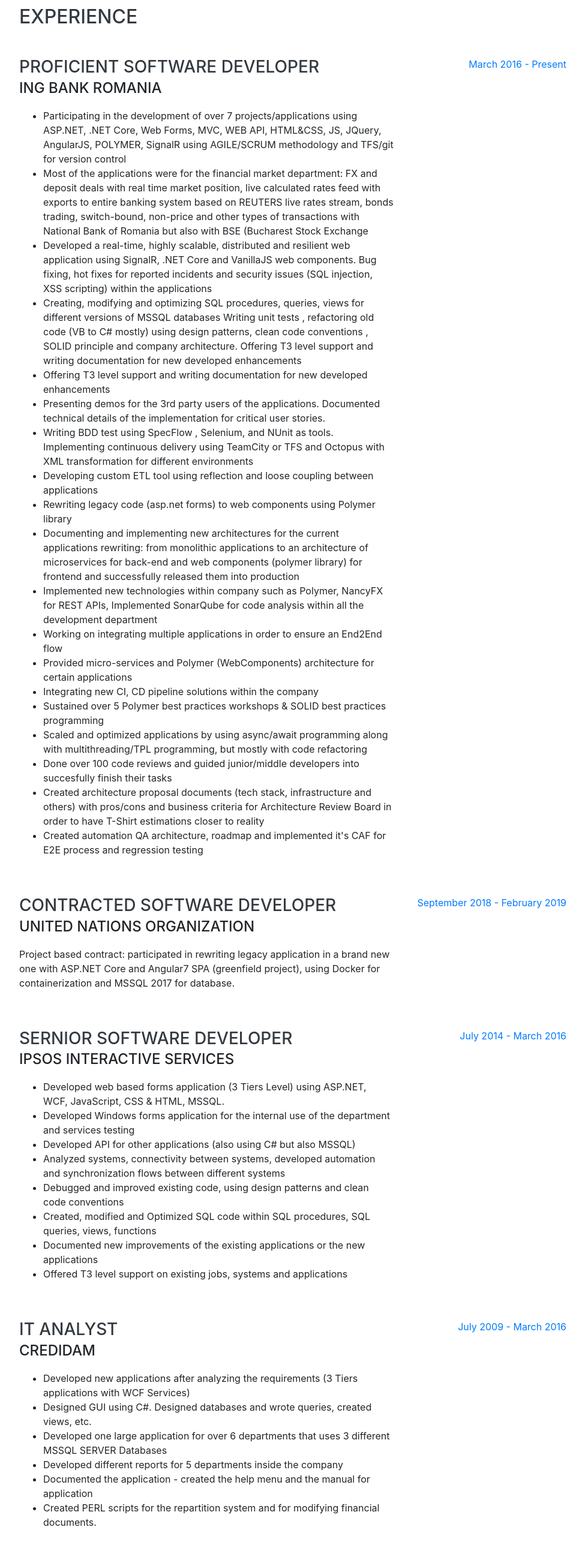
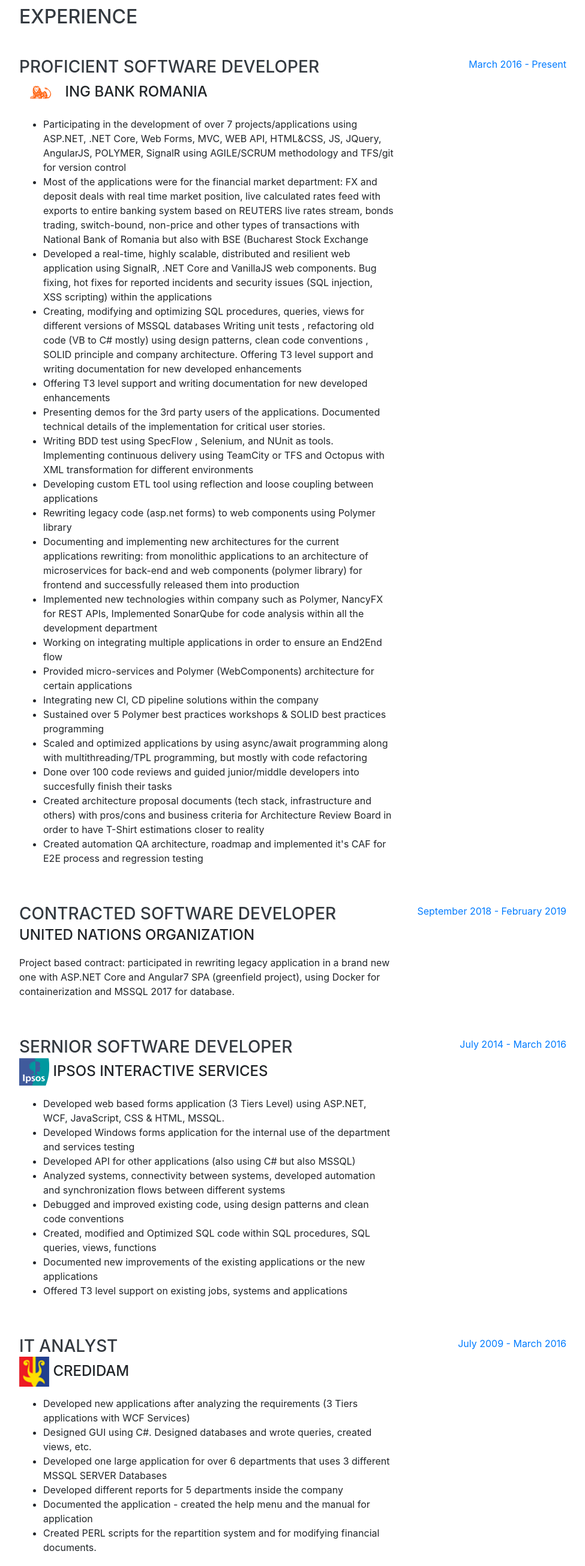
Before and after one commit to iosifa/iosifa.github.io, a website with bundled scripts: page index.html in a window 1280 px wide. Shown: the part 840-3451 px from the top of the page at 60% size, without its empty margins (288-1263 px from the left). Built offline with nearby package versions, Linux system fonts and the light colour scheme; a web font is replaced by a local one.

Commit message:
added more icons

```diff
--- a/index.html
+++ b/index.html
@@ -97,7 +97,7 @@
         <div class="resume-item d-flex flex-column flex-md-row justify-content-between mb-5">
           <div class="resume-content">
             <h3 class="mb-0">Proficient Software Developer</h3>
-            <div class="subheading mb-3">ING BANK ROMANIA</div>
+            <div class="subheading mb-3"> <img src="images/IngIcon.png" style="height: 50px; width:70px"/>  ING BANK ROMANIA</div>
             <p>
               <ul>
                 <li>Participating in the development of over 7 projects/applications using ASP.NET, .NET Core, Web Forms, MVC, WEB API, HTML&CSS, JS, JQuery, AngularJS, POLYMER, SignalR using AGILE/SCRUM methodology and TFS/git for version control</li>
@@ -141,7 +141,7 @@
         <div class="resume-item d-flex flex-column flex-md-row justify-content-between mb-5">
           <div class="resume-content">
             <h3 class="mb-0">Sernior Software Developer</h3>
-            <div class="subheading mb-3">Ipsos Interactive Services</div>
+            <div class="subheading mb-3"><img src="images/IpsosIcon.png" style="height: 50px;"/>    Ipsos Interactive Services</div>
             <p>
               <ul>
                 <li> Developed web based forms application (3 Tiers Level) using ASP.NET, WCF, JavaScript, CSS & HTML, MSSQL.</li>
@@ -162,7 +162,7 @@
         <div class="resume-item d-flex flex-column flex-md-row justify-content-between">
           <div class="resume-content">
             <h3 class="mb-0">IT Analyst</h3>
-            <div class="subheading mb-3">CREDIDAM</div>
+            <div class="subheading mb-3"><img src="images/Credidam.jfif" style="height: 50px;"/>    CREDIDAM</div>
             <p>
               <ul>
                 <li>Developed new applications after analyzing the requirements (3 Tiers applications with WCF Services)</li>
@@ -191,7 +191,7 @@
 
         <div class="resume-item d-flex flex-column flex-md-row justify-content-between mb-5">
           <div class="resume-content">
-            <h3 class="mb-0">The Bucharest University of Economic Studies - IT &amp; C  Security Master</h3>
+            <h3 class="mb-0"><img src="images/Ase.png" style="height: 50px;"/> The Bucharest University of Economic Studies - IT &amp; C  Security Master</h3>
             <div class="subheading mb-3">Master of Science</div>
             <div>IT Security, secure programming, pentests, S-SDLC</div>
           </div>
@@ -202,7 +202,7 @@
 
         <div class="resume-item d-flex flex-column flex-md-row justify-content-between">
           <div class="resume-content">
-            <h3 class="mb-0">The Bucharest University of Economic Studies - Economic Cybernetics, Statistics and Informatics Faculty</h3>
+            <h3 class="mb-0"><img src="images/Ase.png" style="height: 50px;"/> The Bucharest University of Economic Studies - Economic Cybernetics, Statistics and Informatics Faculty</h3>
             <div class="subheading mb-3">Bachelor of Science</div>
             <div>Economics, Statistics and Computer Science</div>
           </div>
```
Also changed, not shown: images/Ase.png (added), images/Credidam.jfif (added), images/IngIcon.png (added), images/IpsosIcon.png (added).
